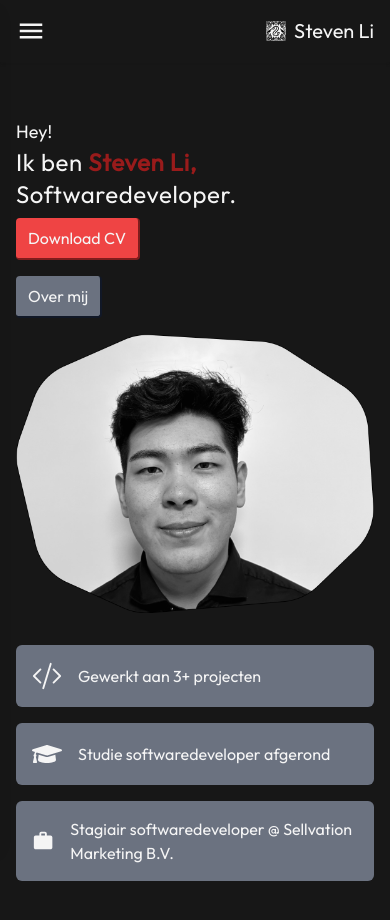
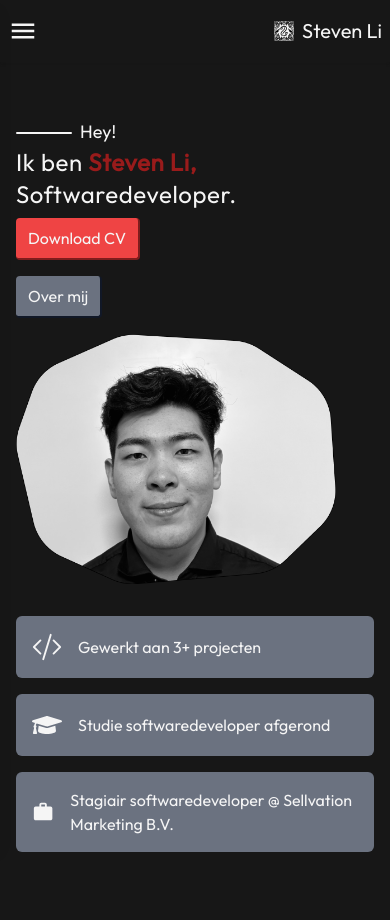
Before and after one commit to zStevenn/portfolio-old, a React (Vite) app: page / in a window 390 px wide. Shown: the top 920 px of the page. Built offline with nearby package versions, Linux system fonts and the light colour scheme.

Commit message:
Added responsiveness for larger screens to hero section

```diff
--- a/src/components/Hero.jsx
+++ b/src/components/Hero.jsx
@@ -14,20 +14,23 @@ function Hero() {
 	const achievementThreeRef = useFadeIn("bottom", 500, 0)
 
 	return (
-		<>
+		<div className="container mx-auto max-w-screen-lg">
 			<div
-				className="bg-neutral-900 flex flex-col justify-center gap-4 p-4 mt-10"
+				className="flex flex-col sm:flex-row justify-center gap-4 p-4 mt-10"
 				id="hero"
 			>
 				<div ref={textRef} className="text-neutral-100">
-					<h1 className="text-lg md:text-3xl xl:text-5xl">Hey!</h1>
-					<h2 className="text-2xl md:text-4xl xl:text-6xl tracking-wide">
+					<div className="relative">
+						<div className="absolute top-1/2 left-0 w-14 h-0.5 bg-neutral-100 rounded-full"></div>
+						<h1 className="text-lg md:text-3xl xl:text-4xl ml-16">Hey!</h1>
+					</div>
+					<h2 className="text-2xl md:text-4xl xl:text-5xl tracking-wide">
 						Ik ben <strong className="text-red-800">Steven Li,</strong>
 					</h2>
-					<h2 className="text-2xl md:text-4xl xl:text-6xl tracking-wide mb-2">
+					<h2 className="text-2xl md:text-4xl xl:text-5xl tracking-wide mb-2">
 						Softwaredeveloper.
 					</h2>
-					<div className="flex flex-col gap-4">
+					<div className="flex flex-col md:flex-row gap-4">
 						<a
 							download="Steven_Li_CV_NL.pdf"
 							href={cv}
@@ -51,28 +54,28 @@ function Hero() {
 					ref={imageRef}
 					src={HeroImage}
 					alt="Steven Li"
-					className="max-w-sm"
+					className="max-w-xs"
 				/>
 			</div>
 			{/* Bullet points of my achievements */}
-			<div className="flex flex-col gap-4 p-4 text-neutral-100 mb-10">
+			<div className="flex flex-col md:grid md:grid-cols-3 gap-4 p-4 text-neutral-100 mb-10">
 				<div
 					ref={achievementOneRef}
-					className="flex gap-4 items-center p-4 bg-gray-500 rounded-md"
+					className="flex md:flex-col md:justify-center md:text-center gap-4 items-center p-4 bg-gray-500 rounded-md"
 				>
 					<BsCodeSlash className="text-3xl" />
 					<p className="text-base">Gewerkt aan 3+ projecten</p>
 				</div>
 				<div
 					ref={achievementTwoRef}
-					className="flex gap-4 items-center p-4 bg-gray-500 rounded-md"
+					className="flex md:flex-col md:justify-center md:text-center gap-4 items-center p-4 bg-gray-500 rounded-md"
 				>
 					<FaGraduationCap className="text-3xl" />
 					<p className="text-base">Studie softwaredeveloper afgerond</p>
 				</div>
 				<div
 					ref={achievementThreeRef}
-					className="flex gap-4 items-center p-4 bg-gray-500 rounded-md"
+					className="flex md:flex-col md:justify-center md:text-center gap-4 items-center p-4 bg-gray-500 rounded-md"
 				>
 					<MdWork className="text-3xl" />
 					<p className="text-base">
@@ -80,7 +83,7 @@ function Hero() {
 					</p>
 				</div>
 			</div>
-		</>
+		</div>
 	)
 }
 
--- a/src/components/Navbar.jsx
+++ b/src/components/Navbar.jsx
@@ -24,15 +24,16 @@ const Navbar = () => {
 			{/* Navbar */}
 			<nav
 				id="navbar"
-				className={`flex justify-between items-center px-4 py-4 mb-2 shadow shadow-neutral-900 z-50 bg-neutral-900`}
+				className={`flex justify-between items-center px-2 py-4 sm:px-4 mb-2 shadow shadow-neutral-900 z-50 bg-neutral-900`}
 			>
 				{/* Hamburger Icon */}
-				<button onClick={toggleNav} alt="Menu" title="Menu">
-					{showNav ? (
-						<MdMenu className="text-3xl md:hidden text-neutral-100" />
-					) : (
-						<MdClose className="text-3xl md:hidden text-neutral-100" />
-					)}
+				<button
+					onClick={toggleNav}
+					alt="Menu"
+					title="Menu"
+					className="md:hidden text-3xl text-neutral-100"
+				>
+					{showNav ? <MdMenu /> : <MdClose />}
 				</button>
 				{/* Webpage Title */}
 				<h1 className="text-neutral-100 text-xl flex flex-nowrap gap-2 items-center">
@@ -70,11 +71,11 @@ const Navbar = () => {
 				</Link>
 			</nav>
 			<div
-				className={`md:hidden text-neutral-100  fixed top-0 left-0 w-screen h-screen bg-neutral-900/40 z-50 shadow-lg transition-all duration-500 ${
+				className={`md:hidden text-neutral-100 fixed top-0 left-0 w-screen h-screen bg-neutral-900/40 z-50 shadow-lg transition-all duration-500 ${
 					showNav ? "-translate-x-full" : "translate-x-0"
 				}  `}
 			>
-				<div className="p-4 w-4/5 h-screen bg-neutral-900">
+				<div className="px-2 py-4 sm:px-4 w-4/5 h-screen bg-neutral-900">
 					{/* Webpage Title */}
 					<h1
 						className="text-neutral-100 text-xl flex flex-nowrap gap-2 items-center cursor-pointer"
```
